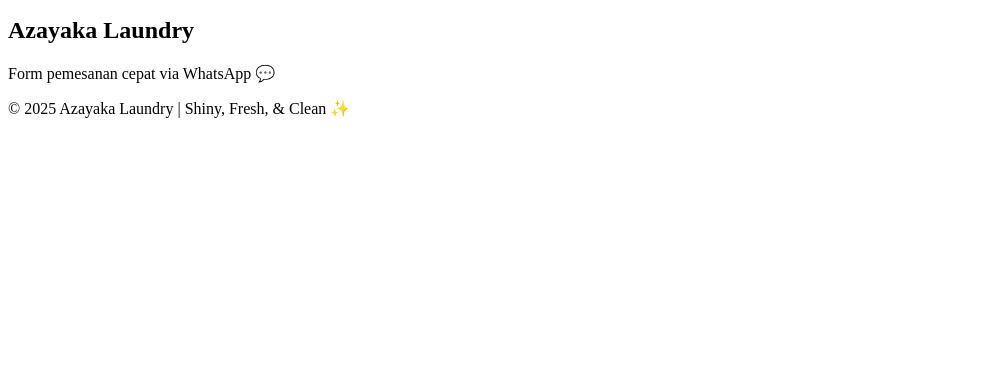
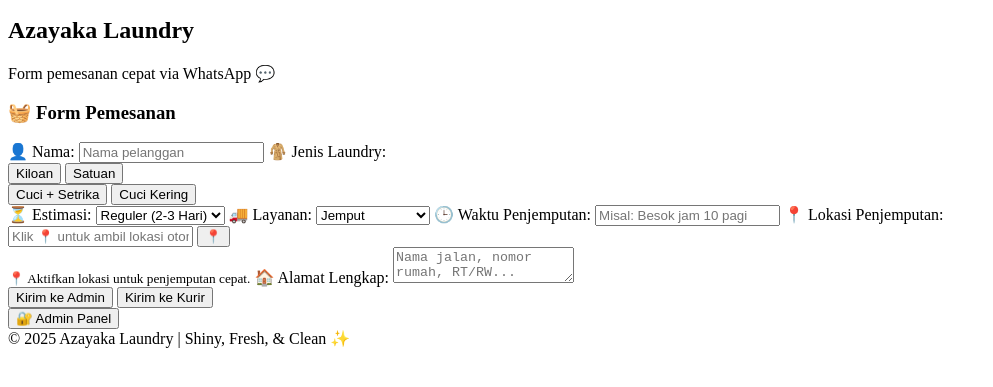
Before and after one commit to Zlinkhub/pesanlaundry, a plain HTML site: page index.html in a window 1280 px wide. Shown: the part 29-416 px from the top of the page, without its empty margins (0-993 px from the left). Drawn offline with Linux system fonts and the light colour scheme.

Commit message:
index.html

```diff
--- a/index.html
+++ b/index.html
@@ -18,8 +18,60 @@
     </header>
 
     <main id="formContainer">
-      <!-- Konten form dan admin panel dimuat oleh JS -->
-      <noscript>Aktifkan JavaScript untuk menggunakan form ini.</noscript>
+      <section id="formSection">
+        <h3>🧺 Form Pemesanan</h3>
+
+        <label>👤 Nama:</label>
+        <input type="text" id="nama" placeholder="Nama pelanggan">
+
+        <label>🧥 Jenis Laundry:</label>
+        <div id="jenisGroup">
+          <button class="btn" onclick="pilihJenis('Kiloan', this)">Kiloan</button>
+          <button class="btn" onclick="pilihJenis('Satuan', this)">Satuan</button>
+        </div>
+
+        <div id="layananGroup">
+          <button class="layanan-btn kiloan" onclick="pilihLayanan('Cuci + Setrika', this)">Cuci + Setrika</button>
+          <button class="layanan-btn kiloan" onclick="pilihLayanan('Cuci Kering', this)">Cuci Kering</button>
+          <button class="layanan-btn satuan" style="display:none" onclick="pilihLayanan('Dry Clean', this)">Dry Clean</button>
+          <button class="layanan-btn satuan" style="display:none" onclick="pilihLayanan('Bedcover', this)">Bedcover</button>
+        </div>
+
+        <label>⏳ Estimasi:</label>
+        <select id="estimasi">
+          <option value="Reguler (2-3 Hari)">Reguler (2-3 Hari)</option>
+          <option value="Express (1 Hari)">Express (1 Hari)</option>
+        </select>
+
+        <label>🚚 Layanan:</label>
+        <select id="delivery" onchange="updateDeliveryLabels()">
+          <option value="Jemput">Jemput</option>
+          <option value="Antar">Antar</option>
+          <option value="Jemput & Antar">Jemput & Antar</option>
+        </select>
+
+        <label id="labelWaktu">🕒 Waktu Penjemputan:</label>
+        <input type="text" id="waktu" placeholder="Misal: Besok jam 10 pagi">
+
+        <label id="labelLokasi">📍 Lokasi Penjemputan:</label>
+        <div class="lokasi-area">
+          <input type="text" id="lokasi" placeholder="Klik 📍 untuk ambil lokasi otomatis">
+          <button onclick="ambilLokasi()">📍</button>
+        </div>
+        <small id="noteLokasi">📍 Aktifkan lokasi untuk penjemputan cepat.</small>
+
+        <label>🏠 Alamat Lengkap:</label>
+        <textarea id="alamat" rows="2" placeholder="Nama jalan, nomor rumah, RT/RW..."></textarea>
+
+        <div class="btn-group">
+          <button class="btn-send" onclick="kirimPesan('admin')">Kirim ke Admin</button>
+          <button class="btn-send" onclick="kirimPesan('kurir')">Kirim ke Kurir</button>
+        </div>
+      </section>
+
+      <section id="adminPanel">
+        <button id="adminBtn" onclick="toggleAdmin()">🔐 Admin Panel</button>
+      </section>
     </main>
 
     <footer>
```
